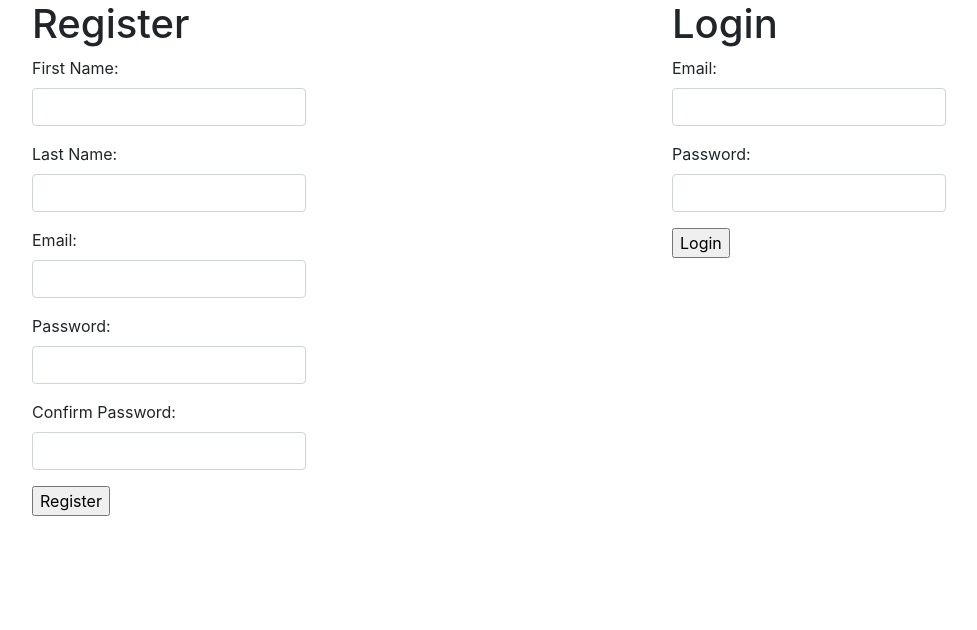
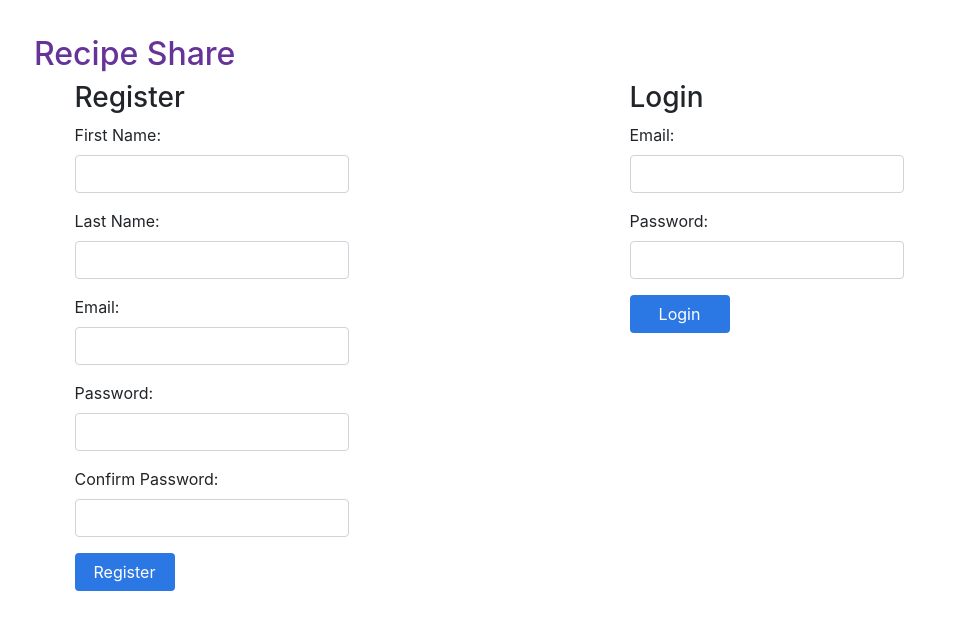
Before and after one commit to Matthew-Luk/Python-Bootcamp, a Flask app: page / in a window 1280 px wide. Shown: the top 630 px of the page, without its empty margins (151-1128 px from the left). Run offline with Flask 2, Linux system fonts and the light colour scheme.

Commit message:
update for formatting purposes

```diff
--- a/Flask_MySQL/Belt_Review/recipes/flask_app/templates/index.html
+++ b/Flask_MySQL/Belt_Review/recipes/flask_app/templates/index.html
@@ -4,22 +4,26 @@
     <meta charset="UTF-8">
     <meta http-equiv="X-UA-Compatible" content="IE=edge">
     <meta name="viewport" content="width=device-width, initial-scale=1.0">
-    <title>Dashboard</title>
+    <title>Recipe Share</title>
     <link rel="stylesheet" href="https://cdn.jsdelivr.net/npm/bootstrap@4.3.1/dist/css/bootstrap.min.css" integrity="sha384-ggOyR0iXCbMQv3Xipma34MD+dH/1fQ784/j6cY/iJTQUOhcWr7x9JvoRxT2MZw1T" crossorigin="anonymous">
+    <link rel="stylesheet" type="text/css" href="{{ url_for('static', filename='style.css') }}">
 </head>
 <body>
-    <div style="display:flex;width: 100%;height: 100%;justify-content:space-around;">
-        <div>
+    <div class="container">
+        <div class="header">
+            <h2 id="login_and_reg_header">Recipe Share</h2>
+        </div>
+        <div id="login_and_reg" class="content">
             <form action="/register" method="POST">
                 {%with messages = get_flashed_messages()%}
                     {%if messages%}
                         <h2>FLASH!!! AHHH!!!</h2>
                         {%for message in messages%}
-                            <p>{{message}}</p>
+                            <p class="flash">{{message}}</p>
                         {%endfor%}
                     {%endif%}
                 {%endwith%}
-                <h1>Register</h1>
+                <h3>Register</h3>
                 <div class="form-group">
                     <label for="first_name">First Name:</label>
                     <input type="text" name="first_name" class="form-control">
@@ -40,12 +44,10 @@
                     <label for="confirm_password">Confirm Password:</label>
                     <input type="password" name="confirm_password" class="form-control">
                 </div>
-                <input type="submit" value="Register">
+                <input class="btn" type="submit" value="Register">
             </form>
-        </div>
-        <div>
             <form action="/login" method="POST">
-                <h1>Login</h1>
+                <h3>Login</h3>
                 <div class="form-group">
                     <label for="email">Email:</label>
                     <input type="text" name="email" class="form-control">
@@ -54,7 +56,7 @@
                     <label for="password">Password:</label>
                     <input type="password" name="password" class="form-control">
                 </div>
-                <input type="submit" value="Login">
+                <input class="btn" type="submit" value="Login">
             </form>
         </div>
     </div>
```
